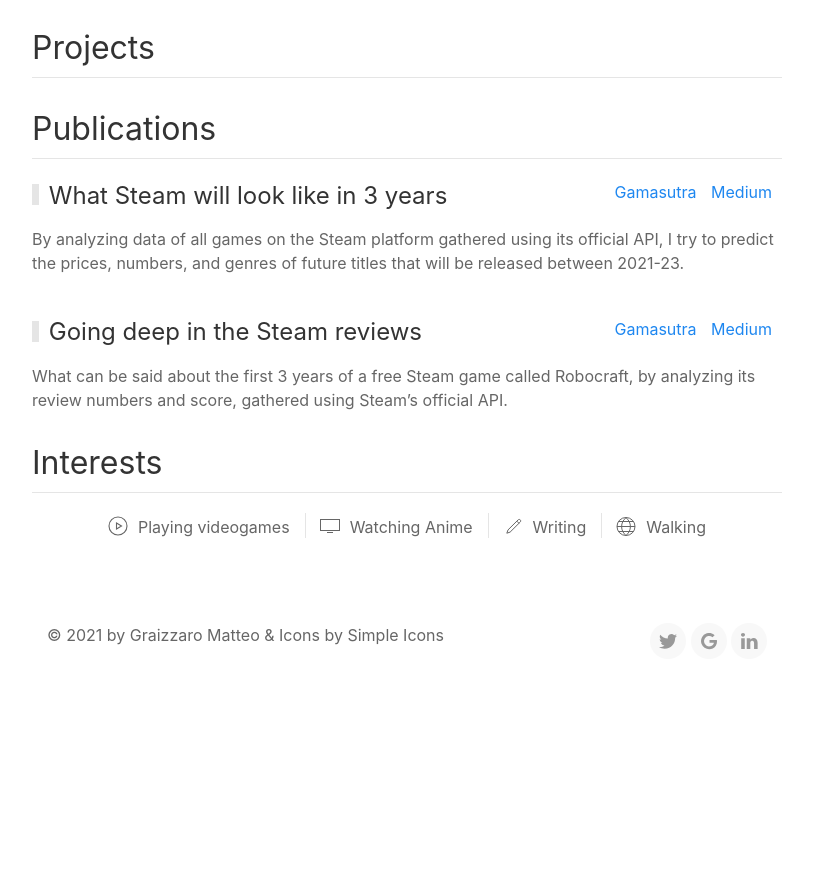
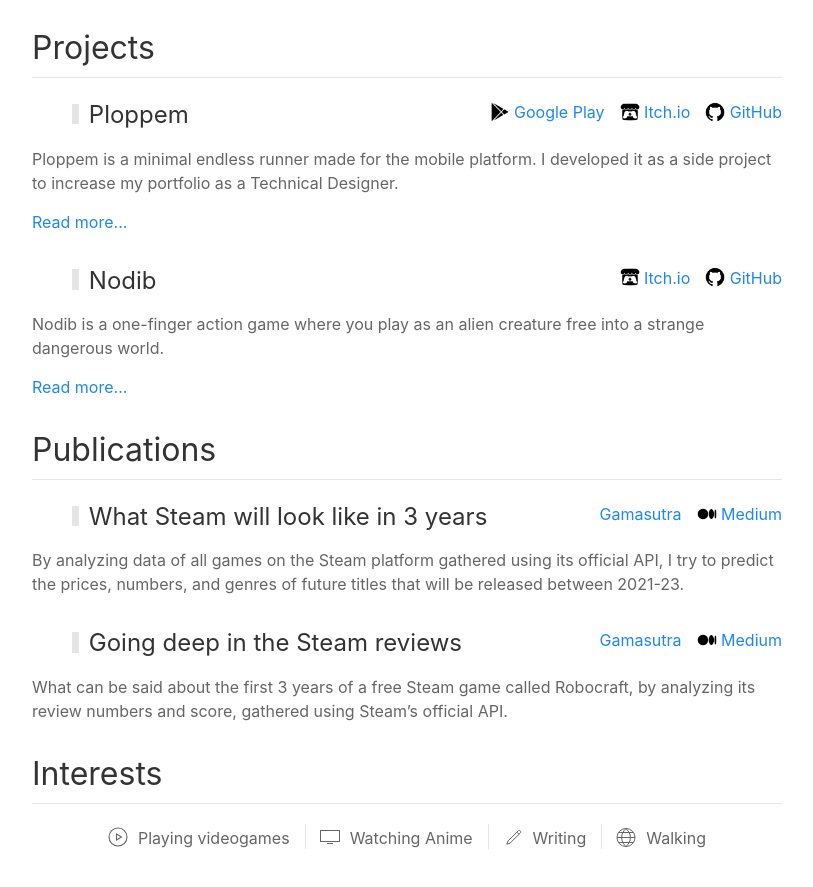
Before and after one commit to Vacui/vacui.github.io, a plain HTML site: page index.html in a window 1280 px wide. Shown: the part 890-1777 px from the top of the page, without its empty margins (233-1046 px from the left). Before the commit the page ends 1564 px from the top, so only its background shows below. Drawn offline with Linux system fonts and the light colour scheme.

Commit message:
Add projects section & new icons

```diff
--- a/index.html
+++ b/index.html
@@ -116,26 +116,120 @@
 					</div>
 					<div>
 						<h2 class="uk-heading-divider"><span>Projects</span></h2>
+						<div class="uk-text-left uk-grid-medium" uk-grid>
+							<div class="uk-grid-small uk-child-width-1-1" uk-grid>
+								<div class="uk-margin-medium-left uk-width-expand@m"><h3 class="uk-heading-bullet"><span>Ploppem</span></h3></div>
+								<div class="uk-width-auto@m uk-text-right@m uk-child-width-auto uk-grid-small" uk-grid>
+									<div>
+										<img data-src="img/googleplay.png" width="20" height="20" alt="" uk-img>
+										<a class="uk-text-middle" href="https://play.google.com/store/apps/details?id=com.vacui.ploppem"><span>Google Play</span></a>
+									</div>
+									<div>
+										<img data-src="img/itch-dot-io.png" width="20" height="20" alt="" uk-img>
+										<a class="uk-text-middle" href="https://matteo-graizzaro.itch.io/ploppem"><span>Itch.io</span></a>
+									</div>
+									<div>
+										<img data-src="img/github.png" width="20" height="20" alt="" uk-img>
+										<a class="uk-text-middle" href="https://github.com/Vacui/Ploppem"><span>GitHub</span></a>
+									</div>
+								</div>
+								<div>
+									<p>Ploppem is a minimal endless runner made for the mobile platform. I developed it as a side project to increase my portfolio as a Technical Designer.</p>
+								</div>
+								<div><a href="#modal-ploppem-overflow" uk-toggle>Read more...</a></div>
+								<div id="modal-ploppem-overflow" uk-modal>
+									<div class="uk-modal-dialog">
+										<button class="uk-modal-close-default" type="button" uk-close></button>
+
+										<div class="uk-modal-header">
+											<h2 class="uk-modal-title">Ploppem</h2>
+										</div>
+
+										<div class="uk-modal-body" uk-overflow-auto>
+											<p>Ploppem is a minimal endless runner made for the mobile platform. I developed it as a side project to increase my portfolio as a Technical Designer.</p>
+											<p>It started out as something cartoonish and complex, but after encountering several difficulties during development, its scope has been reduced to its current state. However, I am satisfied with the result and I thanks those who supported me, especially during the most stressful moments.</p>
+											<span class="uk-text-bolder">KEY FEATURES</span>
+											<ul class="uk-list uk-list-disc">
+												<li>Endless one input game, play as much as you want.</li>
+												<li>Two major palettes (black and white).</li>
+												<li>Customize further your experience by changing the enemy colour schemes and the background</li>
+											</ul>
+										</div>
+									</div>
+								</div>
+							</div>
+							<div class="uk-grid-small uk-child-width-1-1" uk-grid>
+								<div class="uk-margin-medium-left uk-width-expand@m"><h3 class="uk-heading-bullet"><span>Nodib</span></h3></div>
+								<div class="uk-width-auto@m uk-text-right@m uk-child-width-auto uk-grid-small" uk-grid>
+									<div>
+										<img data-src="img/itch-dot-io.png" width="20" height="20" alt="" uk-img>
+										<a class="uk-text-middle" href="https://matteo-graizzaro.itch.io/nodib"><span>Itch.io</span></a>
+									</div>
+									<div>
+										<img data-src="img/github.png" width="20" height="20" alt="" uk-img>
+										<a class="uk-text-middle" href="https://github.com/Vacui/Nodib"><span>GitHub</span></a>
+									</div>
+								</div>
+								<div>
+									<p>Nodib is a one-finger action game where you play as an alien creature free into a strange dangerous world.</p>
+								</div>
+								<div><a href="#modal-nodib-overflow" uk-toggle>Read more...</a></div>
+								<div id="modal-nodib-overflow" uk-modal>
+									<div class="uk-modal-dialog">
+										<button class="uk-modal-close-default" type="button" uk-close></button>
+
+										<div class="uk-modal-header">
+											<h2 class="uk-modal-title">Ploppem</h2>
+										</div>
+
+										<div class="uk-modal-body" uk-overflow-auto>
+											<p>Nodib is a one-finger action game where you play as an alien creature free into a strange dangerous world.</p>
+											<p>Jump your way through puzzles, avoiding obstacles and guiding Nodib to safety in an unfamiliar world filled with various perils, challenges and surprises.</p>
+											<span class="uk-text-bolder">KEY FEATURES</span>
+											<ul class="uk-list uk-list-disc">
+												<li>Simple one-finger gameplay</li>
+												<li>A short and friendly story</li>
+												<li>8 tricky levels</li>
+											</ul>
+										</div>
+									</div>
+								</div>
+							</div>
+						</div>
 					</div>
 					<div>
 						<h2 class="uk-heading-divider"><span>Publications</span></h2>
-						<div class="uk-grid-small uk-text-left" uk-grid>
-							<div class="uk-width-1-1 uk-width-expand@m"><h3 class="uk-heading-bullet"><span>What Steam will look like in 3 years</span></h3></div>
-							<div class="uk-text-right@m uk-width-1-1 uk-width-auto@m">
-								<a class="uk-text-middle uk-margin-small-right" href="https://www.gamasutra.com/blogs/MatteoGraizzaro/20201211/374136/What_Steam_will_look_like_in_3_years.php"  target="_blank">Gamasutra</a>
-								<a class="uk-text-middle uk-margin-small-right" href="https://matteograizzaro.medium.com/what-steam-will-look-like-in-3-years-40b496b48a9" target="_blank">Medium</a>
+						<div class="uk-grid-medium" uk-grid>
+							<div class="uk-grid-small uk-child-width-1-1 uk-text-left" uk-grid>
+								<div class="uk-margin-medium-left uk-width-expand@m"><h3 class="uk-heading-bullet"><span>What Steam will look like in 3 years</span></h3></div>
+								<div class="uk-width-auto@m uk-text-right@m uk-child-width-auto uk-grid-small" uk-grid>
+									<div>
+										<img data-src="img/gamasutra.png" width="20" height="20" alt="" uk-img>
+										<a class="uk-text-middle" href="https://www.gamasutra.com/blogs/MatteoGraizzaro/20201211/374136/What_Steam_will_look_like_in_3_years.php"><span>Gamasutra</span></a>
+									</div>
+									<div>
+										<img data-src="img/medium.png" width="20" height="20" alt="" uk-img>
+										<a class="uk-text-middle" href="https://matteograizzaro.medium.com/what-steam-will-look-like-in-3-years-40b496b48a9"><span>Medium</span></a>
+									</div>
+								</div>
+								<div>By analyzing data of all games on the Steam platform gathered using its official API, I try to predict the prices, numbers, and
+	genres of future titles that will be released between 2021-23.</div>
 							</div>
-							<div class="uk-width-1-1">By analyzing data of all games on the Steam platform gathered using its official API, I try to predict the prices, numbers, and
-genres of future titles that will be released between 2021-23.</div>
-						</div>
-						<div class="uk-margin-medium-top uk-grid-small uk-text-left" uk-grid>
-							<div class="uk-width-1-1 uk-width-expand@m"><h3 class="uk-heading-bullet"><span>Going deep in the Steam reviews</span></h3></div>
-							<div class="uk-text-right@m uk-width-1-1 uk-width-auto@m">
-								<a class="uk-text-middle uk-margin-small-right" href="https://www.gamasutra.com/blogs/MatteoGraizzaro/20200629/365397/Going_deep_in_the_Steam_reviews.php" target="_blank">Gamasutra</a>
-								<a class="uk-text-middle uk-margin-small-right" href="https://matteograizzaro.medium.com/going-deep-in-the-steam-reviews-2b663a152179" target="_blank">Medium</a>
+							<div class="uk-grid-small uk-child-width-1-1 uk-text-left" uk-grid>
+								<div class="uk-margin-medium-left uk-width-expand@m"><h3 class="uk-heading-bullet"><span>Going deep in the Steam reviews</span></h3></div>
+								<div class="uk-width-auto@m uk-text-right@m uk-child-width-auto uk-grid-small" uk-grid>
+									<div>
+										<img data-src="img/gamasutra.png" width="20" height="20" alt="" uk-img>
+										<a class="uk-text-middle" href="https://www.gamasutra.com/blogs/MatteoGraizzaro/20200629/365397/Going_deep_in_the_Steam_reviews.php"><span>Gamasutra</span></a>
+									</div>
+									<div>
+										<img data-src="img/medium.png" width="20" height="20" alt="" uk-img>
+										<a class="uk-text-middle" href="https://matteograizzaro.medium.com/going-deep-in-the-steam-reviews-2b663a152179"><span>Medium</span></a>
+									</div>
+								</div>
+								<div>What can be said about the first 3 years of a free Steam game called Robocraft, by analyzing its review numbers and score,
+	gathered using Steam’s official API.</div>
 							</div>
-							<div class="uk-width-1-1">What can be said about the first 3 years of a free Steam game called Robocraft, by analyzing its review numbers and score,
-gathered using Steam’s official API.</div>
 						</div>
 					</div>
 					<div>
```
Also changed, not shown: img/googleplay.png (added), img/googleplay.svg (added), img/itch-dot-io.png (added), img/itch-dot-io.svg (added), img/medium.png (added), img/medium.svg (added).
